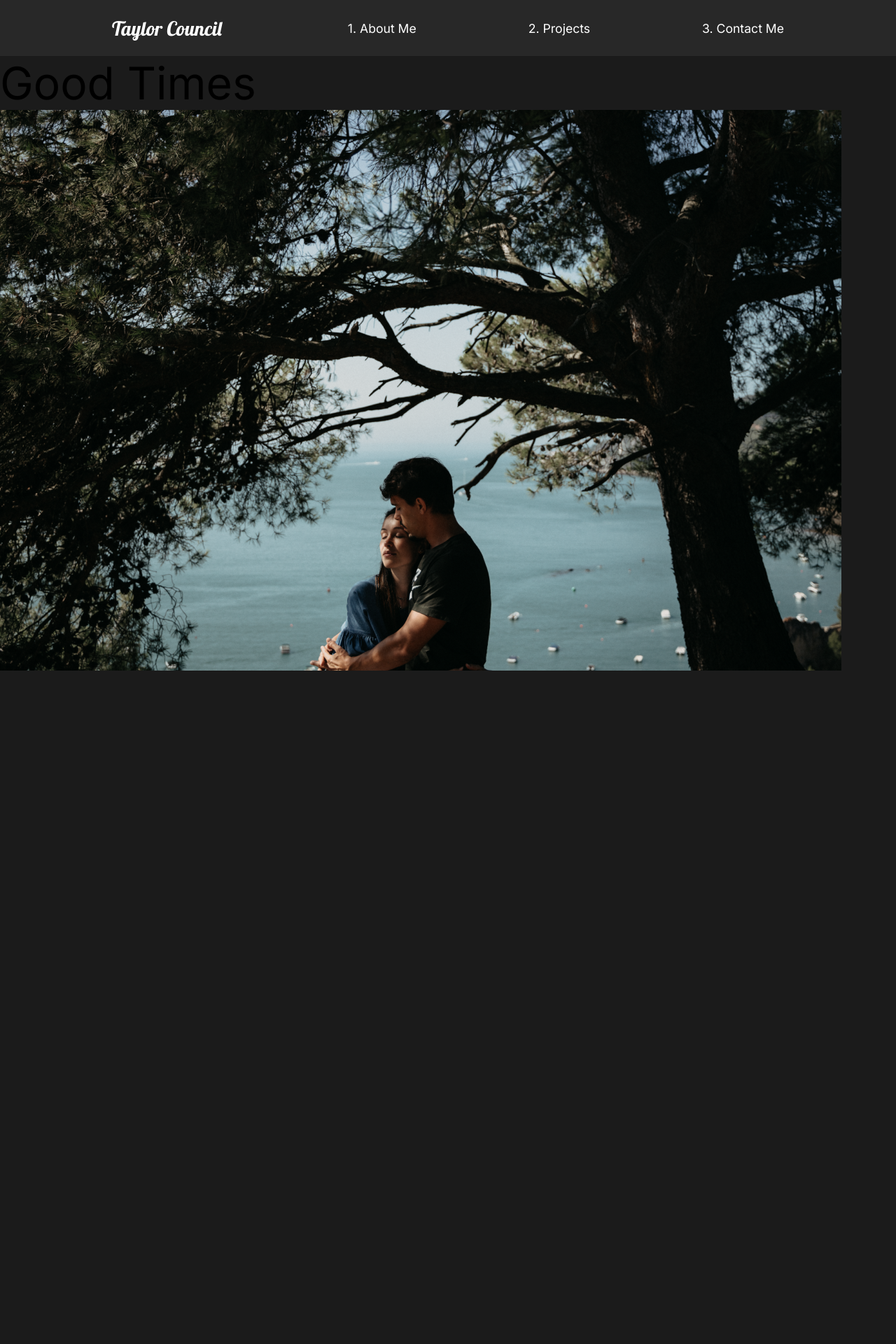
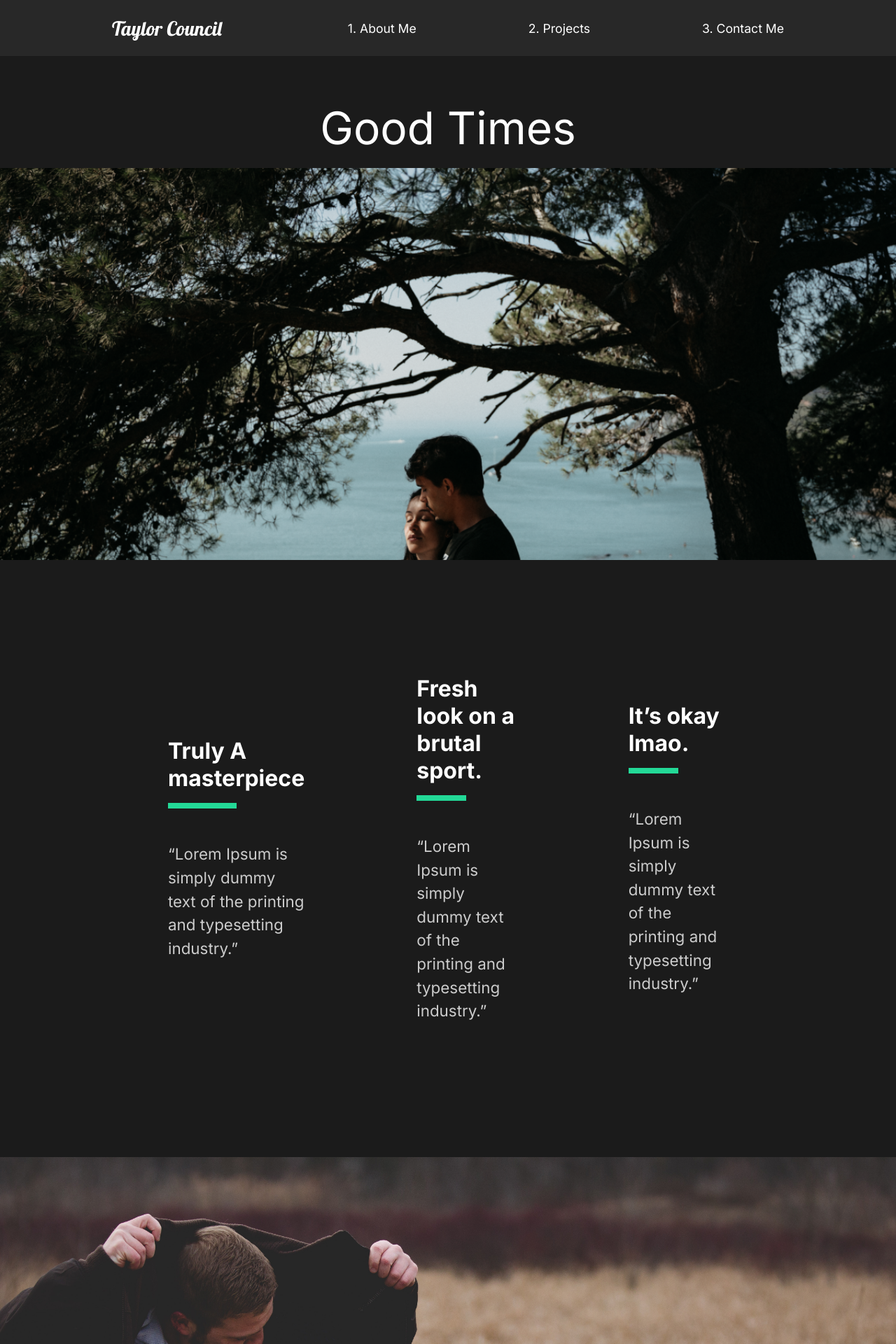
Before and after one commit to councit/react-portfolio, a React (Create React App) app: page /work/good-times in a window 1280 px wide. Shown: the top 1920 px of the page at 70% size. Before the commit the page ends 962 px from the top, so only its background shows below. Built offline with nearby package versions, Linux system fonts and the light colour scheme.

Commit message:
added about me animations

```diff
--- a/src/App.js
+++ b/src/App.js
@@ -4,14 +4,17 @@
 import ContactMe from "./pages/ContactMe";
 import Projects from "./pages/Projects";
 import ProjectDetail from "./pages/ProjectDetail";
-import { Switch, Route } from "react-router-dom";
+import { Switch, Route, useLocation } from "react-router-dom";
+import { AnimatePresence } from "framer-motion";
 
 function App() {
+  const location = useLocation();
   return (
     <div className="App">
       <GlobalStyle />
       <Nav />
-      <Switch>
+      <AnimatePresence exitBeforeEnter>
+        <Switch location={location} key={location.pathname}>
           <Route path="/" exact>
             <AboutMe />
           </Route>
@@ -26,6 +29,7 @@
             <ContactMe />
           </Route>
         </Switch>
+      </AnimatePresence>
     </div>
   );
 }
--- /dev/null
+++ b/src/animation.js
@@ -0,0 +1,52 @@
+export const pageAnimation = {
+  hidden: {
+    opacity: 0,
+    y: 300,
+  },
+  show: {
+    opacity: 1,
+    y: 0,
+    transition: {
+      duration: 1,
+      when: "beforeChildren",
+      staggerChildren: 0.5,
+    },
+  },
+  exit: {
+    opacity: 0,
+    y: 300,
+    transition: {
+      duration: 0.5,
+    },
+  },
+};
+
+export const titleAnimation = {
+  hidden: {
+    y: 300,
+  },
+  show: {
+    y: 0,
+    transition: { duration: 0.75, ease: "easeOut" },
+  },
+};
+
+export const fade = {
+  hidden: { opacity: 0 },
+  show: {
+    opacity: 1,
+    transition: { ease: "easeOut", duration: 0.75 },
+  },
+};
+
+export const photoAnimation = {
+  hidden: { scale: 1.5, opacity: 0 },
+  show: {
+    scale: 1,
+    opacity: 1,
+    transition: {
+      ease: "easeOut",
+      duration: 0.75,
+    },
+  },
+};
--- a/src/components/GlobalStyle.js
+++ b/src/components/GlobalStyle.js
@@ -19,6 +19,7 @@
         font-size: 1.1 rem;
         cursor: pointer;
         padding: 1rem 2rem;
+        margin: 2rem 0;
         border: 3px solid #23d997;
         background-color: transparent;
         color: white;
--- a/src/pages/AboutMe.js
+++ b/src/pages/AboutMe.js
@@ -2,14 +2,21 @@
 import AboutSection from "../components/AboutSection";
 import ServicesSection from "../components/ServicesSection";
 import FaqSection from "../components/FaqSection";
+import { motion } from "framer-motion";
+import { pageAnimation } from "../animation";
 
 const AboutMe = () => {
   return (
-    <div>
+    <motion.div
+      variants={pageAnimation}
+      initial="hidden"
+      animate="show"
+      exit="exit"
+    >
       <AboutSection />
       <ServicesSection />
       <FaqSection />
-    </div>
+    </motion.div>
   );
 };
 
--- a/src/pages/ContactMe.js
+++ b/src/pages/ContactMe.js
@@ -1,10 +1,18 @@
 import React from "react";
+import { motion } from "framer-motion";
+import { pageAnimation } from "../animation";
 
 const ContactMe = () => {
   return (
-    <div>
+    <motion.div
+      variants={pageAnimation}
+      initial="hidden"
+      animate="show"
+      exit="exit"
+      style={{ background: "#fff" }}
+    >
       <h1>Contact Me</h1>
-    </div>
+    </motion.div>
   );
 };
 export default ContactMe;
--- a/src/pages/ProjectDetail.js
+++ b/src/pages/ProjectDetail.js
@@ -2,6 +2,8 @@
 import styled from "styled-components";
 import { useHistory } from "react-router-dom";
 import { ProjectState } from "../projectState";
+import { motion } from "framer-motion";
+import { pageAnimation } from "../animation";
 
 const ProjectDetail = () => {
   const history = useHistory();
@@ -19,17 +21,94 @@
   return (
     <>
       {project && (
-        <Details>
+        <Details
+          variants={pageAnimation}
+          initial="hidden"
+          animate="show"
+          exit="exit"
+        >
           <HeadLine>
             <h2>{project.title}</h2>
             <img src={project.mainImg} alt="project"></img>
           </HeadLine>
+          <Awards>
+            {project.awards.map((award) => (
+              <Award
+                title={award.title}
+                description={award.description}
+                key={award.title}
+                setProject={setProjects}
+              />
+            ))}
+          </Awards>
+          <ImageDisplay>
+            <img src={project.secondaryImg} alt="detailed project"></img>
+          </ImageDisplay>
         </Details>
       )}
     </>
   );
 };
 
-const Details = styled.div``;
-const HeadLine = styled.div``;
+const Details = styled(motion.div)`
+  color: white;
+`;
+const HeadLine = styled.div`
+  min-height: 90vh;
+  padding-top: 20vh;
+  position: relative;
+  h2 {
+    position: absolute;
+    top: 10%;
+    left: 50%;
+    transform: translate(-50%, -10%);
+  }
+  img {
+    width: 100%;
+    height: 70vh;
+    object-fit: cover;
+  }
+`;
+const Awards = styled.div`
+  min-height: 80vh;
+  display: flex;
+  margin: 5rem 10rem;
+  align-items: center;
+  justify-content: space-around;
+`;
+
+const AwardStyle = styled.div`
+  padding: 5rem;
+  h3 {
+    font-size: 2rem;
+  }
+  .line {
+    width: 50%;
+    background: #23d997;
+    height: 0.5rem;
+    margin: 1rem 0rem;
+  }
+  p {
+    padding: 2rem 0rem;
+  }
+`;
+
+const ImageDisplay = styled.div`
+  min-height: 50vh;
+  img {
+    width: 100%;
+    height: 100vh;
+    object-fit: cover;
+  }
+`;
+
+const Award = ({ title, description }) => {
+  return (
+    <AwardStyle>
+      <h3>{title}</h3>
+      <div className="line"></div>
+      <p>{description}</p>
+    </AwardStyle>
+  );
+};
 export default ProjectDetail;
--- a/src/pages/Projects.js
+++ b/src/pages/Projects.js
@@ -7,9 +7,18 @@
 import theracer from "../img/theracer-small.png";
 import goodtimes from "../img/goodtimes-small.png";
 
+import { motion } from "framer-motion";
+import { pageAnimation } from "../animation";
+
 const Projects = () => {
   return (
-    <Work>
+    <Work
+      variants={pageAnimation}
+      initial="hidden"
+      animate="show"
+      exit="exit"
+      style={{ background: "#fff" }}
+    >
       <Movie>
         <h2>The Athlete</h2>
         <div className="line"></div>
@@ -20,14 +29,14 @@
       <Movie>
         <h2>The Racer</h2>
         <div className="line"></div>
-        <Link to="/work/good-times">
+        <Link to="/work/the-racer">
           <img src={theracer} alt="car chase"></img>
         </Link>
       </Movie>
       <Movie>
         <h2>Good Times</h2>
         <div className="line"></div>
-        <Link to="/work/the-racer">
+        <Link to="/work/good-times">
           <img src={goodtimes} alt="good times happy"></img>
         </Link>
       </Movie>
@@ -35,7 +44,7 @@
   );
 };
 
-const Work = styled.div`
+const Work = styled(motion.div)`
   min-height: 100vh;
   overflow: hidden;
 
```
Also changed, not shown: src/components/AboutSection.js (+16 -11 lines). Lines whose indentation alone changed are shown as unchanged.
